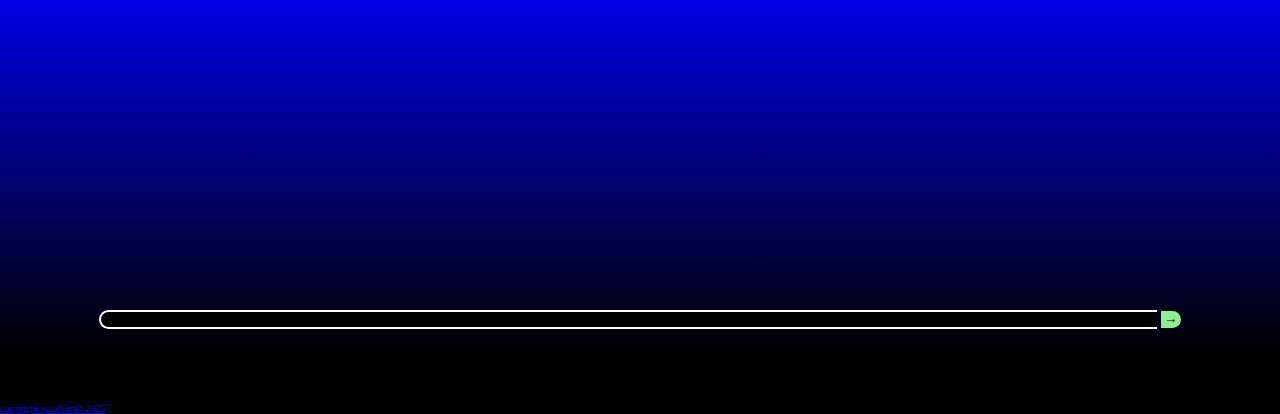
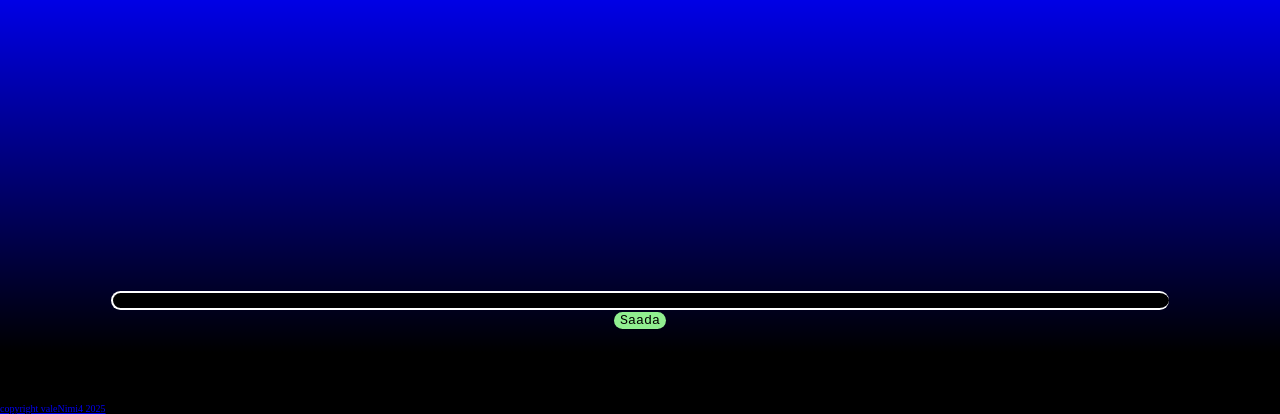
Before and after one commit to ValeNimi4/SuperAI, a plain HTML site: page index.html in a window 1280 px wide. Shown: the part 451-865 px from the top of the page. Drawn offline with Linux system fonts and the light colour scheme.

Commit message:
Natuke uuendatud stiil

```diff
--- a/index.html
+++ b/index.html
@@ -33,7 +33,7 @@
         color: black;
         background: lightgreen;
         transition: background 0.4, color 0.5s;
-        border-radius: 0px 10px 10px 0px;
+        border-radius: 10px;
         margin: 0px;
         border-style: none;
 		}
@@ -51,7 +51,7 @@
         width: 80%;
         padding: 0 1rem;
         margin: 0px;
-        border-radius: 10px 0px 0px 10px;
+        border-radius: 10px;
         border-color: white;
         border-style: solid none solid solid;}
    .sisestatu {background-color: #2a2a2a; color:white; border-style: none; border-radius: 10px; padding: 0 1rem; float: right;}
@@ -69,8 +69,8 @@
   <h1>Millega saan teid täna aidata?</h1>
   <div class="suhtlus"><p id="tekst"></p></div>
   <div class="alumine">
-  <input id="sisestus">
-  <button onclick='vasta();'>→</button>
+  <input id="sisestus"><br>
+  <button onclick='vasta();'>Saada</button>
   </div>
   <div id="all" style="color: white !important; font-size: 10px;"><a href="LICENSE">copyright valeNimi4 2025</a></div>
   <script>var kord = 0;</script>
```
